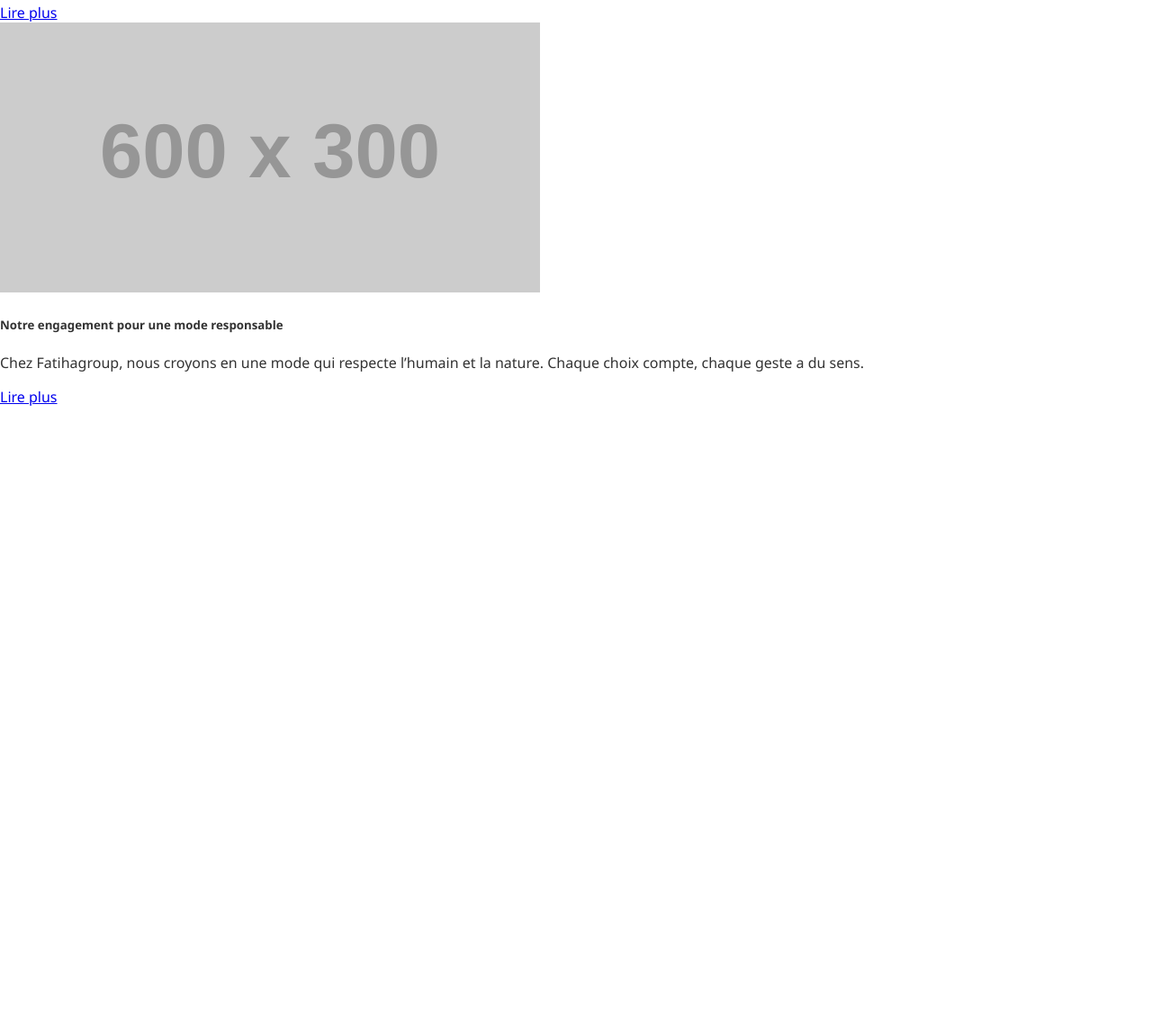
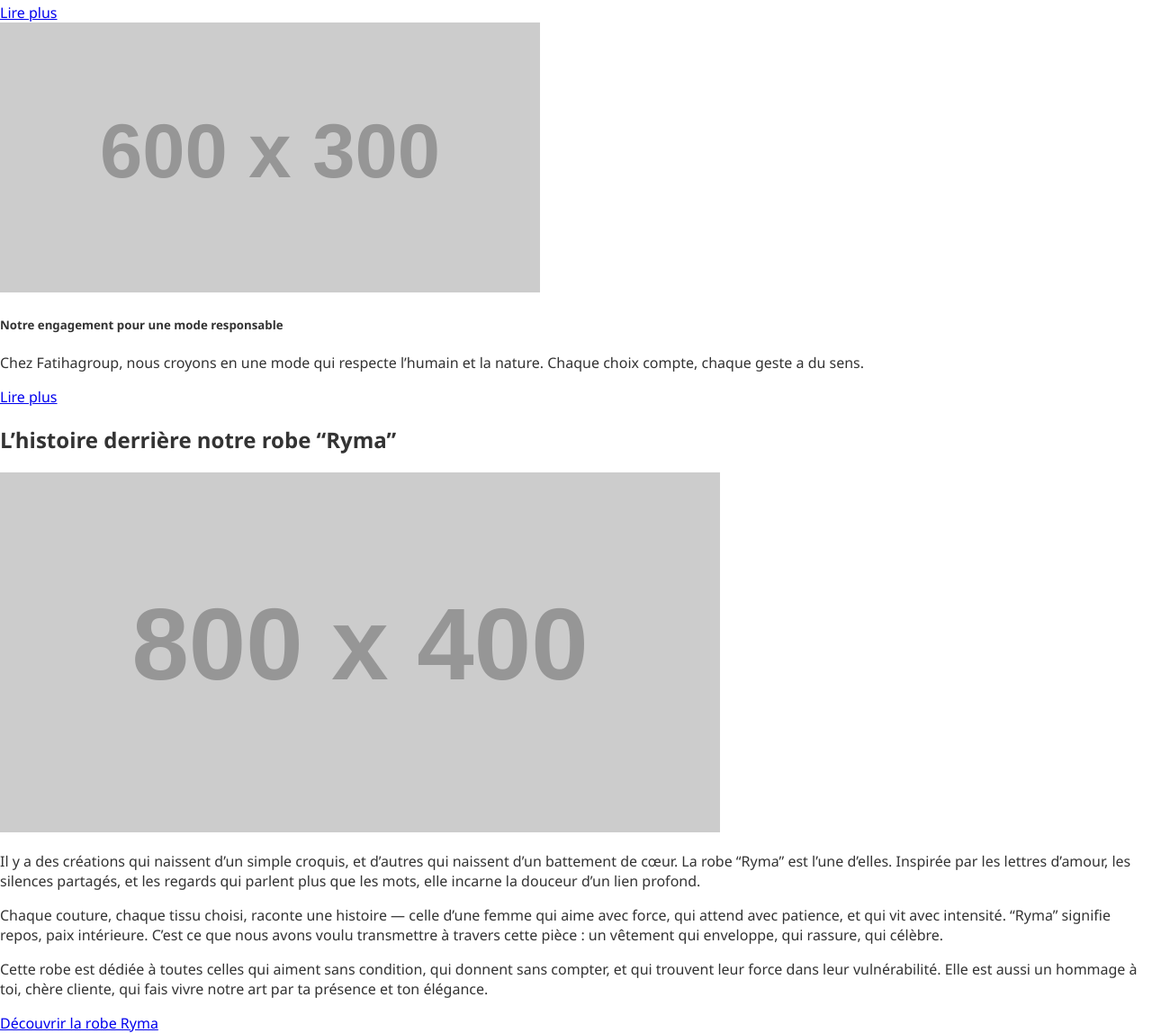
Before and after one commit to FatihaGroup/fatihagroup-site, a plain HTML site: page blog.html in a window 1280 px wide. Shown: the part 2356-3504 px from the top of the page at 90% size. Before the commit the page ends 2808 px from the top, so only its background shows below. Drawn offline with Linux system fonts and the light colour scheme; placeholder pictures from the web are drawn by us.

Commit message:
Update blog.html
L'histoire derriere notre robe RYMA

```diff
--- a/blog.html
+++ b/blog.html
@@ -99,3 +99,26 @@
 
   </div>
 </section>
+<section class="container my-5">
+  <div class="row">
+    <div class="col-md-8 offset-md-2">
+      <h2 class="mb-4 text-center">L’histoire derrière notre robe “Ryma”</h2>
+      <img src="https://via.placeholder.com/800x400" class="img-fluid mb-4" alt="Robe Ryma">
+      <p>
+        Il y a des créations qui naissent d’un simple croquis, et d’autres qui naissent d’un battement de cœur. La robe “Ryma” est l’une d’elles.
+        Inspirée par les lettres d’amour, les silences partagés, et les regards qui parlent plus que les mots, elle incarne la douceur d’un lien profond.
+      </p>
+      <p>
+        Chaque couture, chaque tissu choisi, raconte une histoire — celle d’une femme qui aime avec force, qui attend avec patience, et qui vit avec intensité.
+        “Ryma” signifie repos, paix intérieure. C’est ce que nous avons voulu transmettre à travers cette pièce : un vêtement qui enveloppe, qui rassure, qui célèbre.
+      </p>
+      <p>
+        Cette robe est dédiée à toutes celles qui aiment sans condition, qui donnent sans compter, et qui trouvent leur force dans leur vulnérabilité.
+        Elle est aussi un hommage à toi, chère cliente, qui fais vivre notre art par ta présence et ton élégance.
+      </p>
+      <div class="text-center mt-4">
+        <a href="boutique.html" class="btn btn-primary">Découvrir la robe Ryma</a>
+      </div>
+    </div>
+  </div>
+</section>
```
